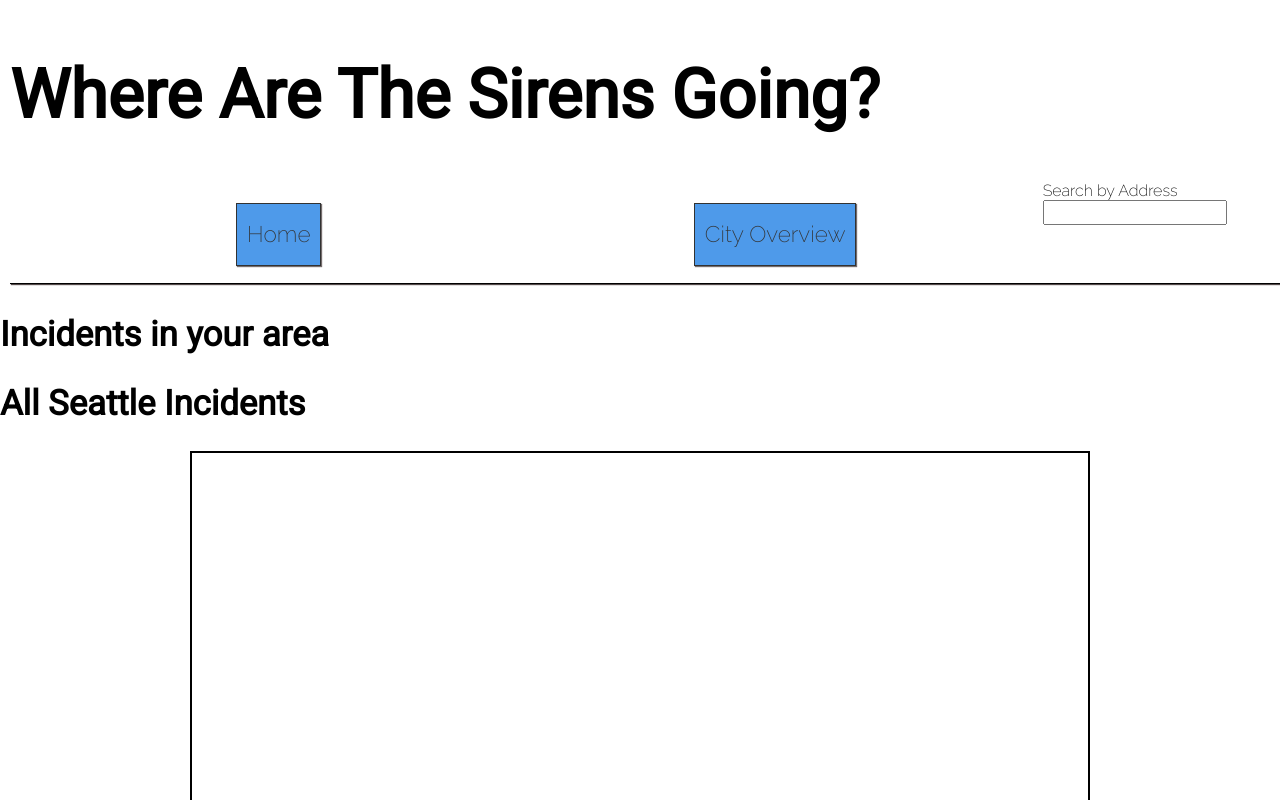
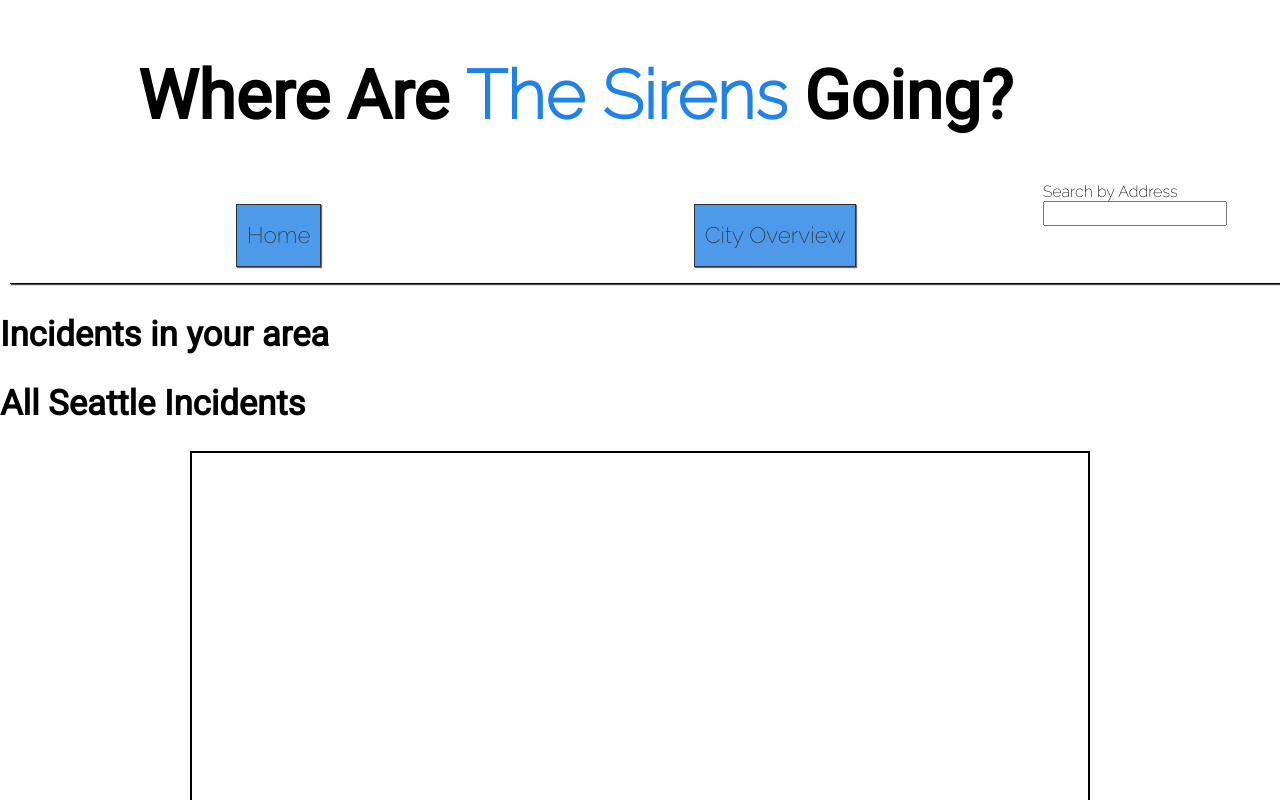
Before and after one commit to sgruse/whereAreTheSirensGoing, a website: page index.html in a window 1280 px wide. Drawn offline with Linux system fonts and the light colour scheme; some packages are replaced by stand-ins of ours.

Commit message:
added h1 header styling

```diff
--- a/css/layout.css
+++ b/css/layout.css
@@ -92,6 +92,15 @@ header {
 
 }
 
+header h1 {
+  padding-left: 10%;
+}
+
+.sirens {
+  color: #2281E5;
+  font-weight: bold;
+}
+
 .container {
   position: absolute;
   top: 260px;
--- a/index.html
+++ b/index.html
@@ -37,7 +37,7 @@
   <body>
     <header>
       <div class="headerdiv" id="headersirens">
-        <h1>Where Are The Sirens Going?</h1>
+        <h1>Where Are <span class="sirens">The Sirens</span> Going?</h1>
       </div>
       <div class="headerdiv"  id="search-bar">
         <ul id="nav-bar" class="nav-bar">
```
